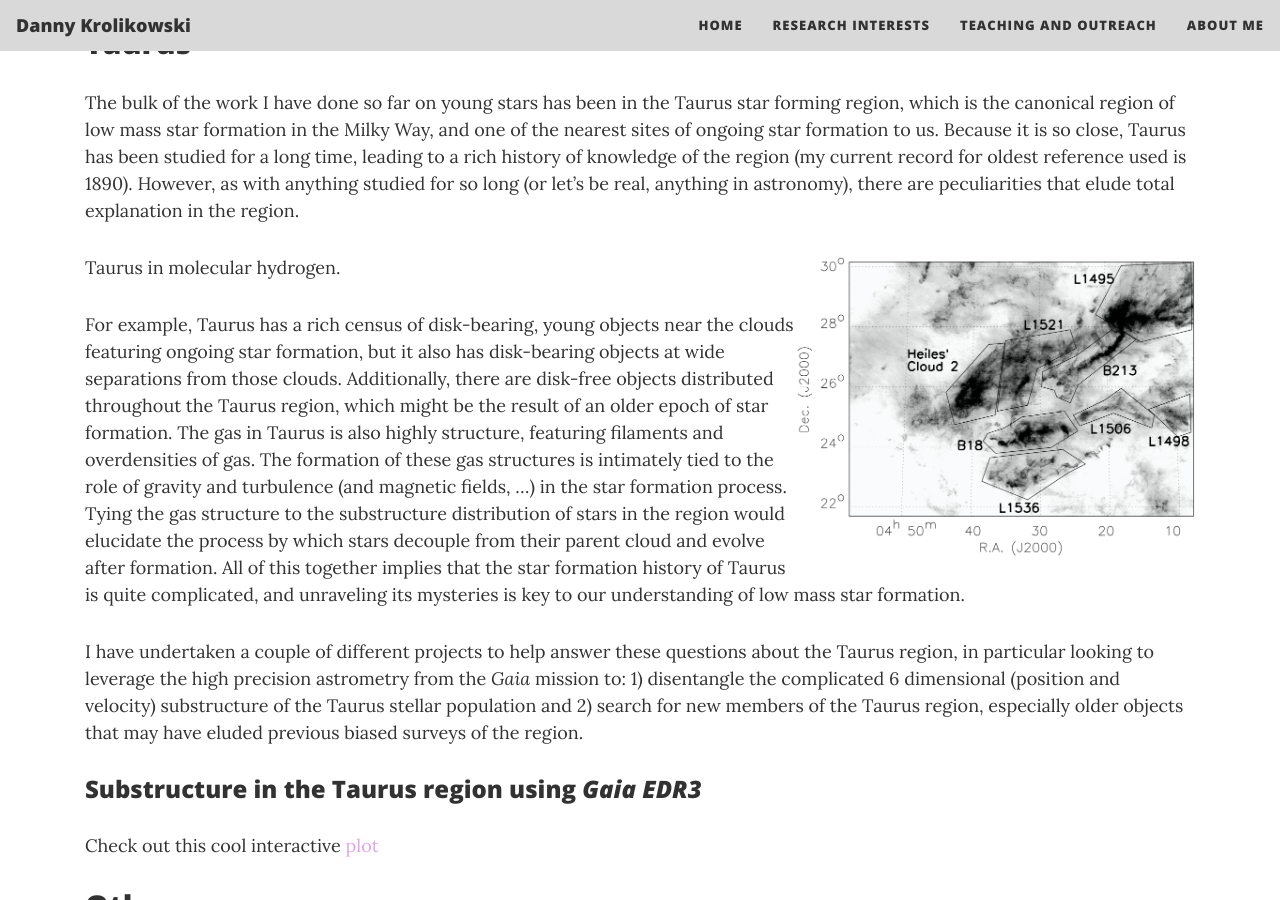
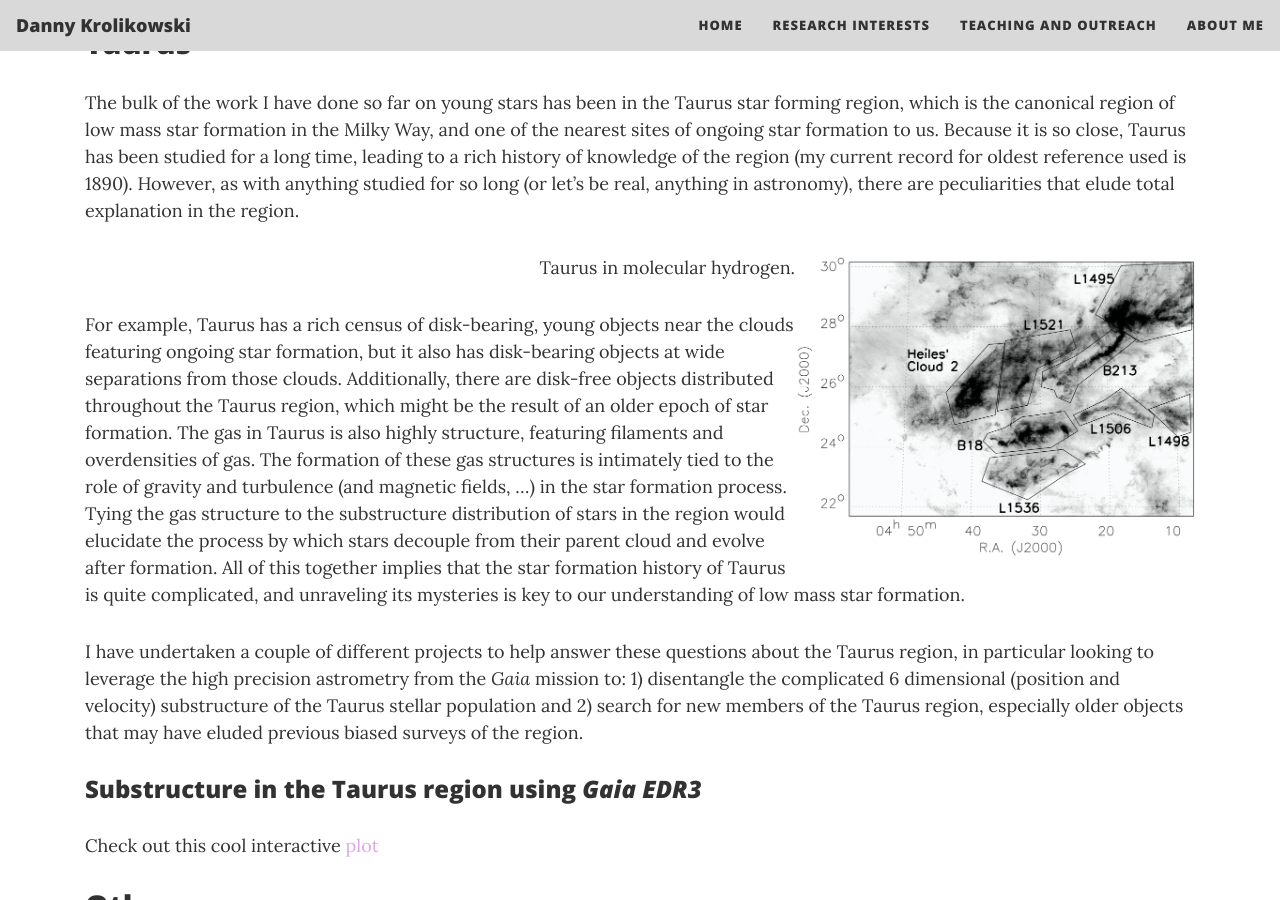
Before and after one commit to dkrolikowski/dkrolikowski.github.io, a Jekyll site: the page built from research.md, in a window 1280 px wide and 900 px high, scrolled down 674 px. Built offline with Jekyll 4.4.1, drawn with Linux system fonts in a browser that asks for light colours; nearby versions of some CDN libraries.

Commit message:
Try align in the figcaption

```diff
--- a/research.md
+++ b/research.md
@@ -19,7 +19,7 @@ The bulk of the work I have done so far on young stars has been in the Taurus st
   <a href="https://ui.adsabs.harvard.edu/abs/2008ApJ...680..428G/abstract" target='blank'>
     <img src="/assets/img/taurus_h2.png" width="400" ALIGN="right">
   </a>
-  <figcaption text-align="center">Taurus in molecular hydrogen.</figcaption>
+  <figcaption ALIGN="right">Taurus in molecular hydrogen.</figcaption>
 </figure>
 
 <!-- ![Taurus in H2](/assets/img/taurus_h2.png){: width="400" align="right" }
```
